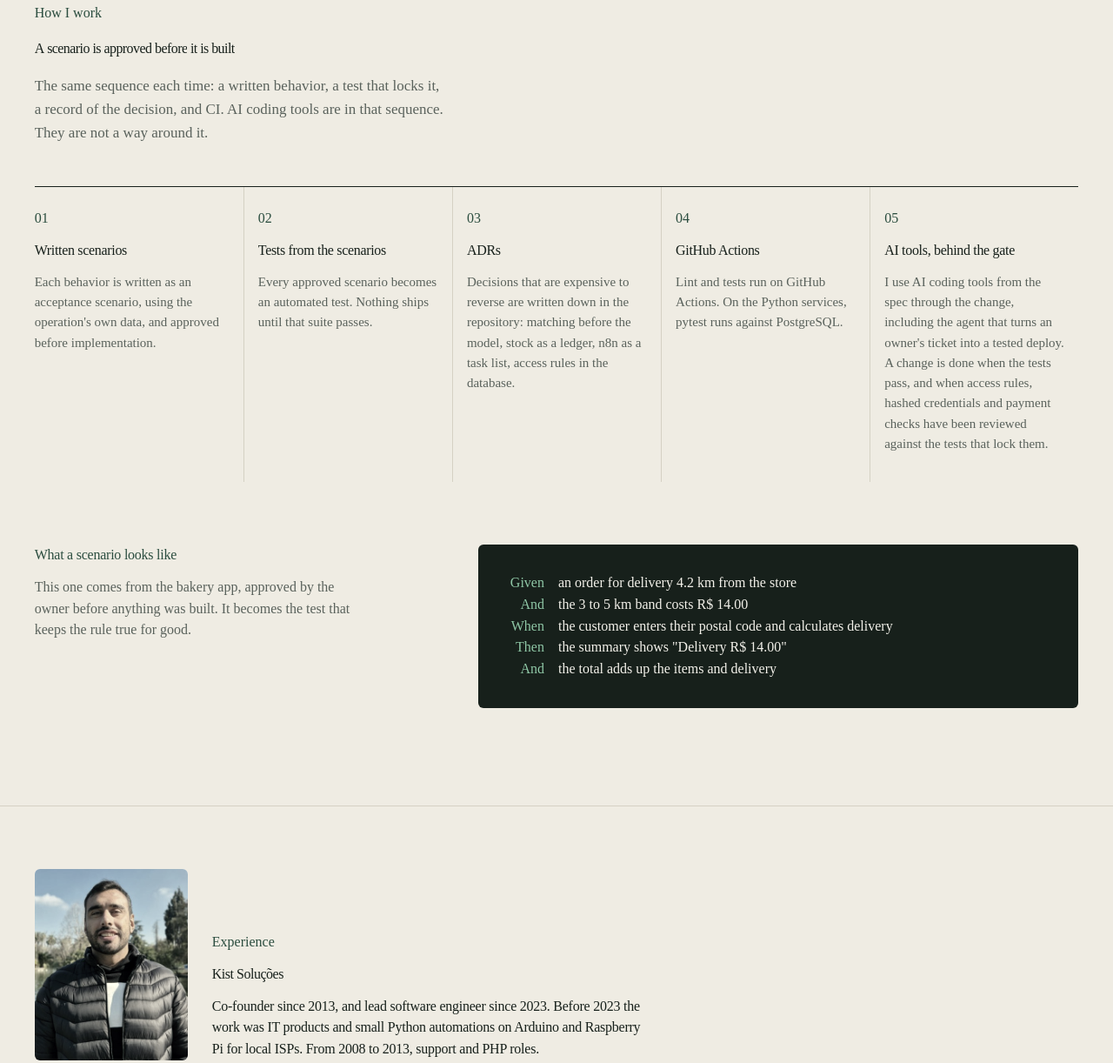
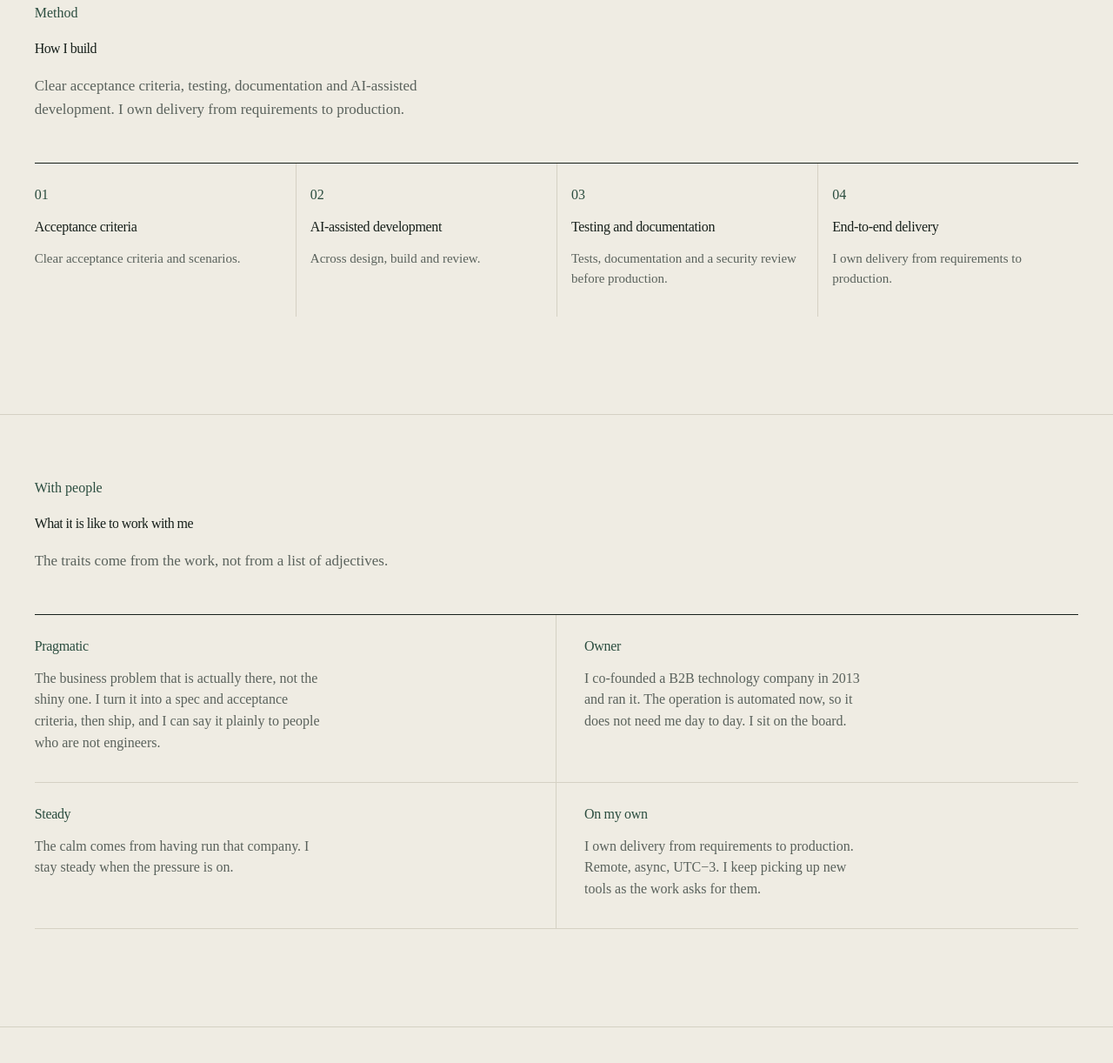
Before and after one commit to lbarrey-pixel/portfolio, an Astro site: page /hire in a window 1280 px wide. Shown: the part 5560-6782 px from the top of the page at 87% size. Built offline with nearby package versions, Linux system fonts and the light colour scheme; Astro itself is replaced by a stand-in of ours.

Commit message:
Add a short traits block beside How I build
How I build stays high level. The new block covers pragmatism, ownership,
steadiness and autonomous delivery, with no studies and no client language.

Co-authored-by: Leonardo <leonardobarrey@gmail.com>

```diff
--- a/src/components/Method.astro
+++ b/src/components/Method.astro
@@ -3,14 +3,25 @@
 import { getContent, type SiteContent } from '../content';
 import type { Locale } from '../i18n/locales';
 
+type MethodCopy = {
+  eyebrow: string;
+  title: string;
+  lead: string;
+  steps: { title: string; text: string }[];
+  scenarioTitle?: string;
+  scenarioLead?: string;
+  scenario?: SiteContent['method']['scenario'];
+};
+
 interface Props {
   locale: Locale;
   /** Replaces the locale's method copy. Omitted on the sales pages. */
-  method?: SiteContent['method'];
+  method?: MethodCopy;
 }
 
 const { locale, method: methodOverride } = Astro.props;
 const method = methodOverride ?? getContent(locale).method;
+const scenario = method.scenario ?? [];
 const code = (i: number) => String(i + 1).padStart(2, '0');
 ---
 
@@ -22,7 +33,7 @@ const code = (i: number) => String(i + 1).padStart(2, '0');
       <p class="section__lead" data-reveal>{method.lead}</p>
     </header>
 
-    <ol class="method__steps">
+    <ol class="method__steps" style={`--method-cols:${method.steps.length}`}>
       {
         method.steps.map((s, i) => (
           <li class="method__step" data-method-step data-reveal style={`--n:${i}`}>
@@ -36,21 +47,23 @@ const code = (i: number) => String(i + 1).padStart(2, '0');
       }
     </ol>
 
+    {
+      scenario.length > 0 && (
         <div class="scenario" data-reveal>
           <div class="scenario__intro">
             <h3 class="scenario__title">{method.scenarioTitle}</h3>
             <p class="scenario__lead">{method.scenarioLead}</p>
           </div>
           <ol class="scenario__code">
-        {
-          method.scenario.map((l) => (
+            {scenario.map((l) => (
               <li data-scenario-line>
                 <span class="scenario__kw">{l.kw}</span> <span>{l.text}</span>
               </li>
-          ))
-        }
+            ))}
           </ol>
         </div>
+      )
+    }
   </div>
 </section>
 
@@ -58,7 +71,7 @@ const code = (i: number) => String(i + 1).padStart(2, '0');
   /* Same construction as the hero map: one ink rule on top, hairlines between the steps. */
   .method__steps {
     display: grid;
-    grid-template-columns: repeat(5, minmax(0, 1fr));
+    grid-template-columns: repeat(var(--method-cols, 5), minmax(0, 1fr));
     margin: 0;
     padding: 0;
     list-style: none;
--- a/src/components/hire/HirePage.astro
+++ b/src/components/hire/HirePage.astro
@@ -10,6 +10,7 @@ import Work from '../Work.astro';
 import HireContact from './HireContact.astro';
 import HireExperience from './HireExperience.astro';
 import HireHero from './HireHero.astro';
+import HireTraits from './HireTraits.astro';
 ---
 
 <main data-page="hire">
@@ -18,6 +19,7 @@ import HireHero from './HireHero.astro';
   <Work locale="en" work={hire.work} />
   <TryIt locale="en" projects={hire.work.projects} tryIt={hire.tryIt} />
   <Method locale="en" method={hire.method} />
+  <HireTraits />
   <HireExperience />
   <HireContact />
 </main>
--- /dev/null
+++ b/src/components/hire/HireTraits.astro
@@ -0,0 +1,85 @@
+---
+// Soft skills, in the same quiet grid as the method steps, without numbering them as a procedure.
+import hire from '../../content/hire';
+
+const { traits } = hire;
+---
+
+<section id="traits" class="section traits">
+  <div class="wrap">
+    <header class="section__head">
+      <p class="section__tag">{traits.eyebrow}</p>
+      <h2 class="section__title" data-reveal-lines>{traits.title}</h2>
+      <p class="section__lead" data-reveal>{traits.lead}</p>
+    </header>
+
+    <ul class="traits__list">
+      {
+        traits.items.map((item, i) => (
+          <li data-reveal style={`--n:${i}`}>
+            <h3>{item.title}</h3>
+            <p>{item.text}</p>
+          </li>
+        ))
+      }
+    </ul>
+  </div>
+</section>
+
+<style>
+  .traits {
+    border-top: 1px solid var(--line);
+    padding-top: var(--space-8);
+  }
+
+  .traits__list {
+    display: grid;
+    grid-template-columns: repeat(2, minmax(0, 1fr));
+    margin: 0;
+    padding: 0;
+    list-style: none;
+    border-top: 1px solid var(--ink);
+  }
+
+  .traits__list li {
+    display: grid;
+    align-content: start;
+    gap: var(--space-3);
+    padding: var(--space-5) var(--space-6) var(--space-6) 0;
+    border-bottom: 1px solid var(--line);
+  }
+
+  .traits__list li:nth-child(odd) {
+    border-right: 1px solid var(--line);
+    padding-right: var(--space-6);
+  }
+
+  .traits__list li:nth-child(even) {
+    padding-left: var(--space-6);
+    padding-right: 0;
+  }
+
+  .traits__list h3 {
+    font: italic 400 var(--step-2) / 1.1 var(--font-display);
+    letter-spacing: -0.02em;
+    color: var(--acc);
+  }
+
+  .traits__list p {
+    max-width: 42ch;
+    color: var(--mute);
+  }
+
+  @media (max-width: 47.99rem) {
+    .traits__list {
+      grid-template-columns: minmax(0, 1fr);
+    }
+
+    .traits__list li,
+    .traits__list li:nth-child(odd),
+    .traits__list li:nth-child(even) {
+      padding: var(--space-5) 0;
+      border-right: 0;
+    }
+  }
+</style>
--- a/src/content/hire.ts
+++ b/src/content/hire.ts
@@ -168,34 +168,51 @@ const hire = {
   },
 
   method: {
-    eyebrow: 'How I work',
-    title: 'A scenario is approved before it is built',
-    lead: 'The same sequence each time: a written behavior, a test that locks it, a record of the decision, and CI. AI coding tools are in that sequence. They are not a way around it.',
+    eyebrow: 'Method',
+    title: 'How I build',
+    lead: 'Clear acceptance criteria, testing, documentation and AI-assisted development. I own delivery from requirements to production.',
     steps: [
       {
-        title: 'Written scenarios',
-        text: 'Each behavior is written as an acceptance scenario, using the operation\'s own data, and approved before implementation.',
+        title: 'Acceptance criteria',
+        text: 'Clear acceptance criteria and scenarios.',
       },
       {
-        title: 'Tests from the scenarios',
-        text: 'Every approved scenario becomes an automated test. Nothing ships until that suite passes.',
+        title: 'AI-assisted development',
+        text: 'Across design, build and review.',
       },
       {
-        title: 'ADRs',
-        text: 'Decisions that are expensive to reverse are written down in the repository: matching before the model, stock as a ledger, n8n as a task list, access rules in the database.',
+        title: 'Testing and documentation',
+        text: 'Tests, documentation and a security review before production.',
       },
       {
-        title: 'GitHub Actions',
-        text: 'Lint and tests run on GitHub Actions. On the Python services, pytest runs against PostgreSQL.',
+        title: 'End-to-end delivery',
+        text: 'I own delivery from requirements to production.',
+      },
+    ],
+  },
+
+  traits: {
+    eyebrow: 'With people',
+    title: 'What it is like to work with me',
+    lead: 'The traits come from the work, not from a list of adjectives.',
+    items: [
+      {
+        title: 'Pragmatic',
+        text: 'The business problem that is actually there, not the shiny one. I turn it into a spec and acceptance criteria, then ship, and I can say it plainly to people who are not engineers.',
       },
       {
-        title: 'AI tools, behind the gate',
-        text: 'I use AI coding tools from the spec through the change, including the agent that turns an owner\'s ticket into a tested deploy. A change is done when the tests pass, and when access rules, hashed credentials and payment checks have been reviewed against the tests that lock them.',
+        title: 'Owner',
+        text: 'I co-founded a B2B technology company in 2013 and ran it. The operation is automated now, so it does not need me day to day. I sit on the board.',
+      },
+      {
+        title: 'Steady',
+        text: 'The calm comes from having run that company. I stay steady when the pressure is on.',
+      },
+      {
+        title: 'On my own',
+        text: 'I own delivery from requirements to production. Remote, async, UTC−3. I keep picking up new tools as the work asks for them.',
       },
     ],
-    scenarioTitle: en.method.scenarioTitle,
-    scenarioLead: en.method.scenarioLead,
-    scenario: en.method.scenario.map((line) => ({ ...line })),
   },
 
   experience: {
```
Also changed, not shown: tests/e2e/hire.spec.ts (+7 -2 lines), tests/unit/hire.test.ts (+29 -3 lines). Lines whose indentation alone changed are shown as unchanged.
